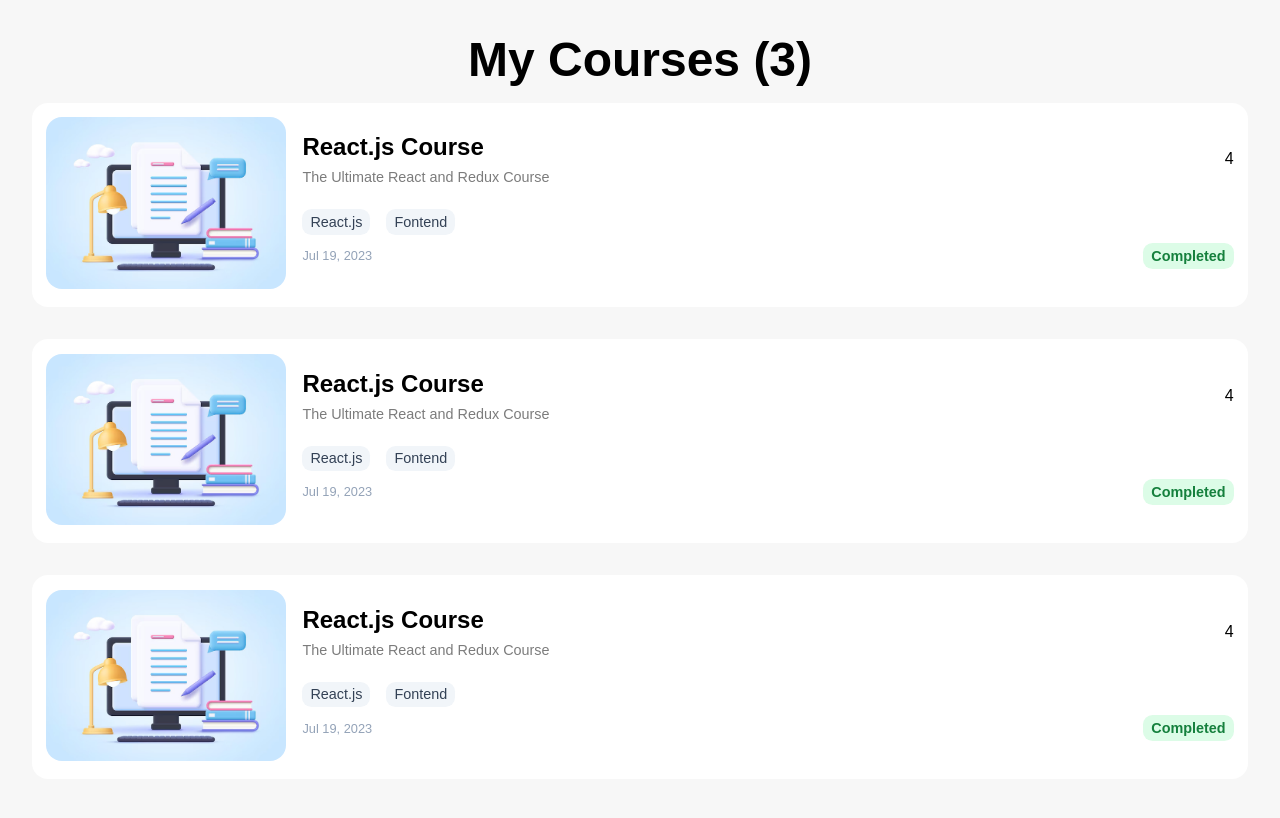
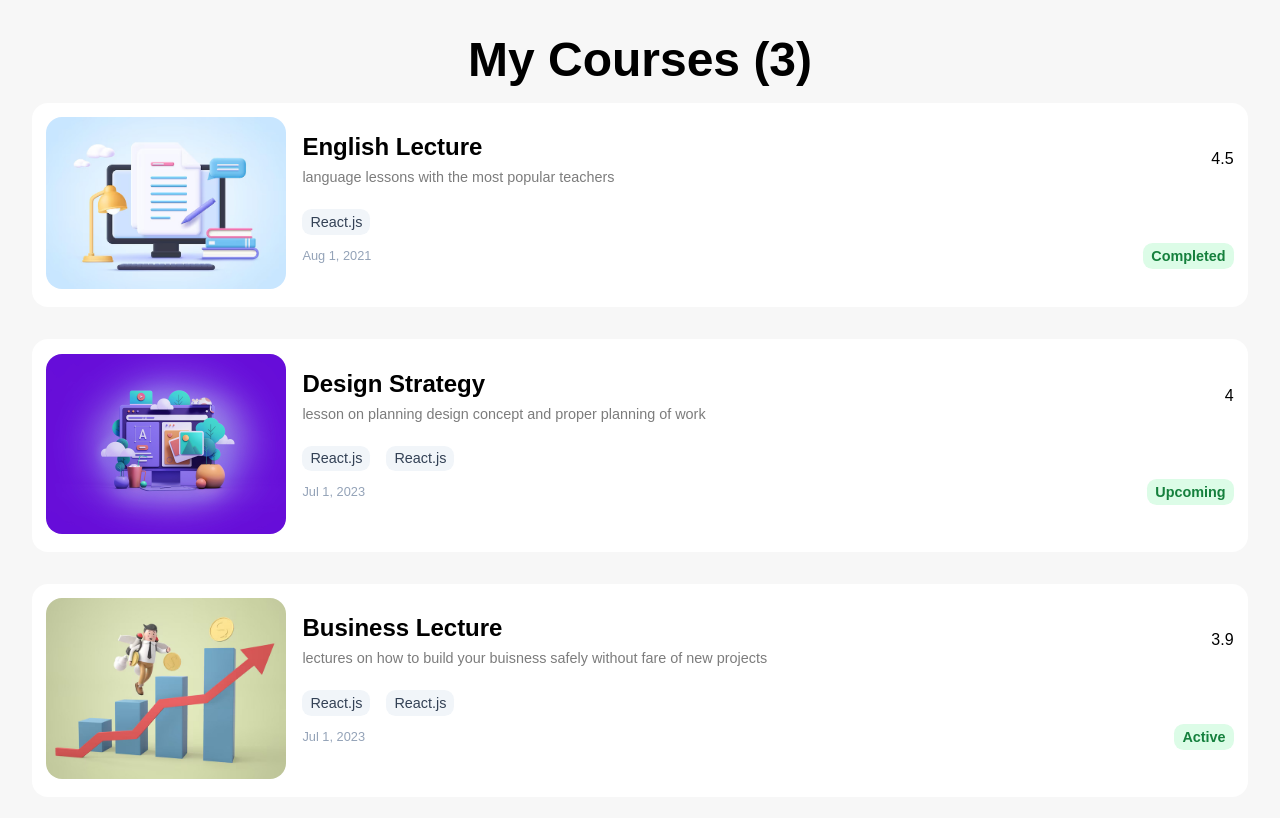
Before and after one commit to orgamiryazdani/rick-and-morty, a React (Vite) app: page / in a window 1280 px wide. Shown: the top 818 px of the page. Built offline with nearby package versions, Linux system fonts and the light colour scheme.

Commit message:
extract components

```diff
--- a/src/components/CourseCard.jsx
+++ b/src/components/CourseCard.jsx
@@ -1,36 +1,55 @@
-function CourseCard() {
+function CourseCard({ course }) {
   return (
     <div className="course-item">
       <div className="course-item__img">
-        <img src="/images/img1.jpg" alt="image-1" />
+        <img src={course.imageUrl} alt={course.title} />
       </div>
       <div className="course-item__detail">
-        <div className="course-item__body">
-          <div>
-            <p className="title">React.js Course </p>
-            <p className="desc"> The Ultimate React and Redux Course</p>
-          </div>
-          <span className="rate">4</span>
-        </div>
-        <div className="course-item__footer">
-          <div className="tags">
-            <span className="badge badge--secondary">React.js</span>
-            <span className="badge badge--secondary"> Fontend</span>
-          </div>
-          <div className="caption">
-            <div className="date">
-              {new Date().toLocaleDateString("en-US", {
-                month: "short",
-                year: "numeric",
-                day: "numeric",
-              })}
-            </div>
-            <span className="badge badge--primary">Completed</span>
-          </div>
-        </div>
+        <CourseCardBody
+          description={course.description}
+          title={course.title}
+          rate={course.rate}
+        />
+        <CourseCardFooter course={course} />
       </div>
     </div>
   );
 }
 
 export default CourseCard;
+
+function CourseCardBody({ title, description, rate }) {
+  return (
+    <div className="course-item__body">
+      <div>
+        <p className="title">{title}</p>
+        <p className="desc"> {description}</p>
+      </div>
+      <span className="rate"> {rate} </span>
+    </div>
+  );
+}
+
+function CourseCardFooter({ course }) {
+  return (
+    <div className="course-item__footer">
+      <div className="tags">
+        {course.tags.map((t) => (
+          <span key={t} className="badge badge--secondary">
+            React.js
+          </span>
+        ))}
+      </div>
+      <div className="caption">
+        <div className="date">
+          {new Date(course.start).toLocaleDateString("en-US", {
+            month: "short",
+            year: "numeric",
+            day: "numeric",
+          })}
+        </div>
+        <span className="badge badge--primary">{course.status}</span>
+      </div>
+    </div>
+  );
+}
--- a/src/components/CourseList.jsx
+++ b/src/components/CourseList.jsx
@@ -5,10 +5,10 @@ const courses = [
     id: 1,
     title: "English Lecture",
     description: "language lessons with the most popular teachers",
-    imagUrl: "/img1.jpg",
+    imageUrl: "/images/img1.jpg",
     rate: "4.5",
     tags: ["langauges"],
-    start: "2023-07-01T20:46:30.615Z",
+    start: "2021-08-01T20:46:30.615Z",
     status: "Completed",
   },
   {
@@ -16,7 +16,7 @@ const courses = [
     title: "Design Strategy",
     description:
       "lesson on planning design concept and proper planning of work",
-    imagUrl: "/img2.jpg",
+    imageUrl: "/images/img2.jpg",
     rate: "4",
     tags: ["UI/UX design", "web design"],
     start: "2023-07-01T20:46:30.615Z",
@@ -27,7 +27,7 @@ const courses = [
     title: "Business Lecture",
     description:
       "lectures on how to build your buisness safely without fare of new projects",
-    imagUrl: "/img3.jpg",
+    imageUrl: "/images/img3.jpg",
     rate: "3.9",
     tags: ["Marketing", "Finance"],
     start: "2023-07-01T20:46:30.615Z",
@@ -38,9 +38,9 @@ const courses = [
 function CourseList() {
   return (
     <div className="course-list">
-      {courses.map((course) => {
-        return <CourseCard key={course.id} />;
-      })}
+      {courses.map((course) => (
+        <CourseCard key={course.id} course={course} />
+      ))}
     </div>
   );
 }
```
Also changed, not shown: .eslintrc.cjs.
